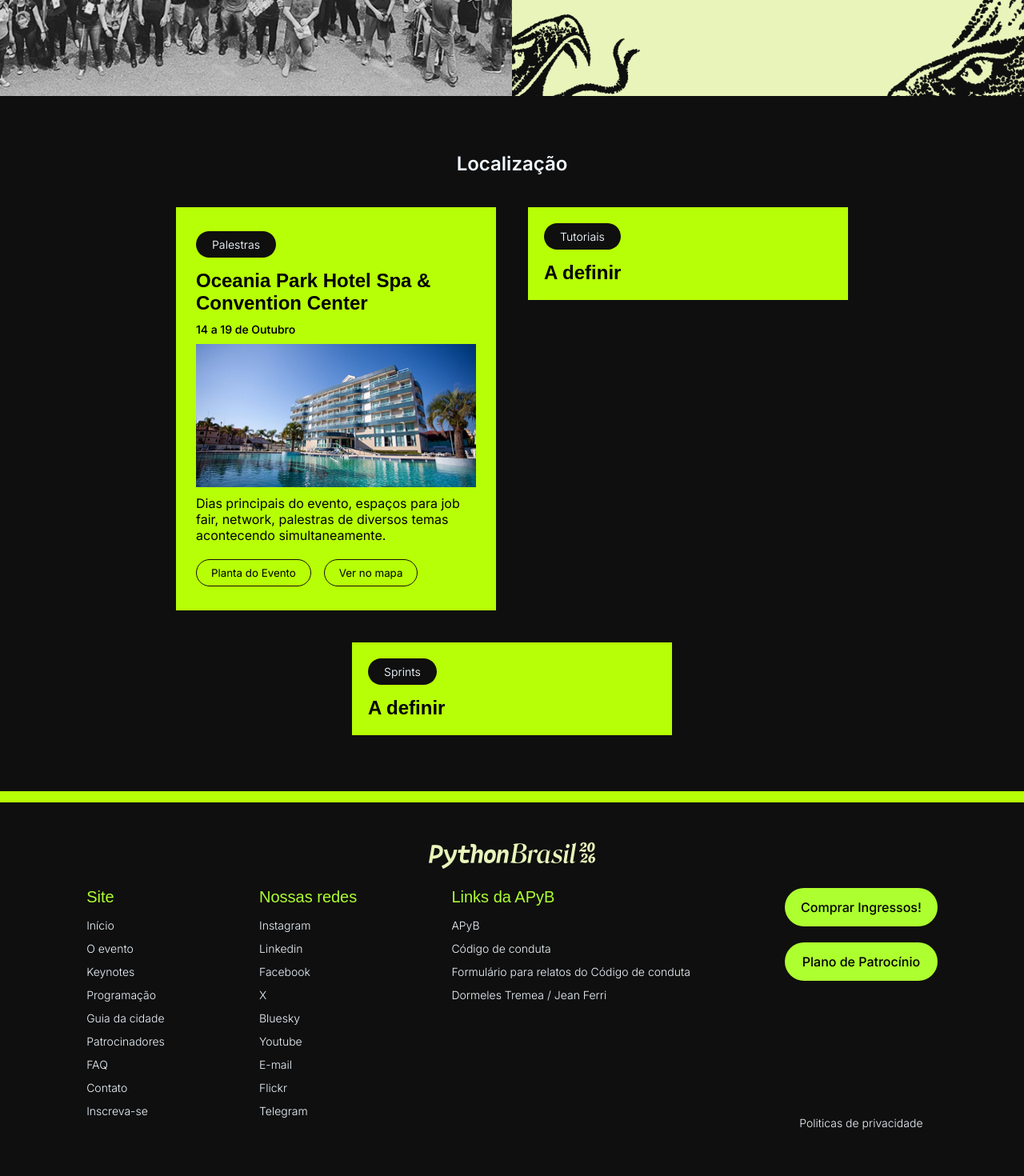
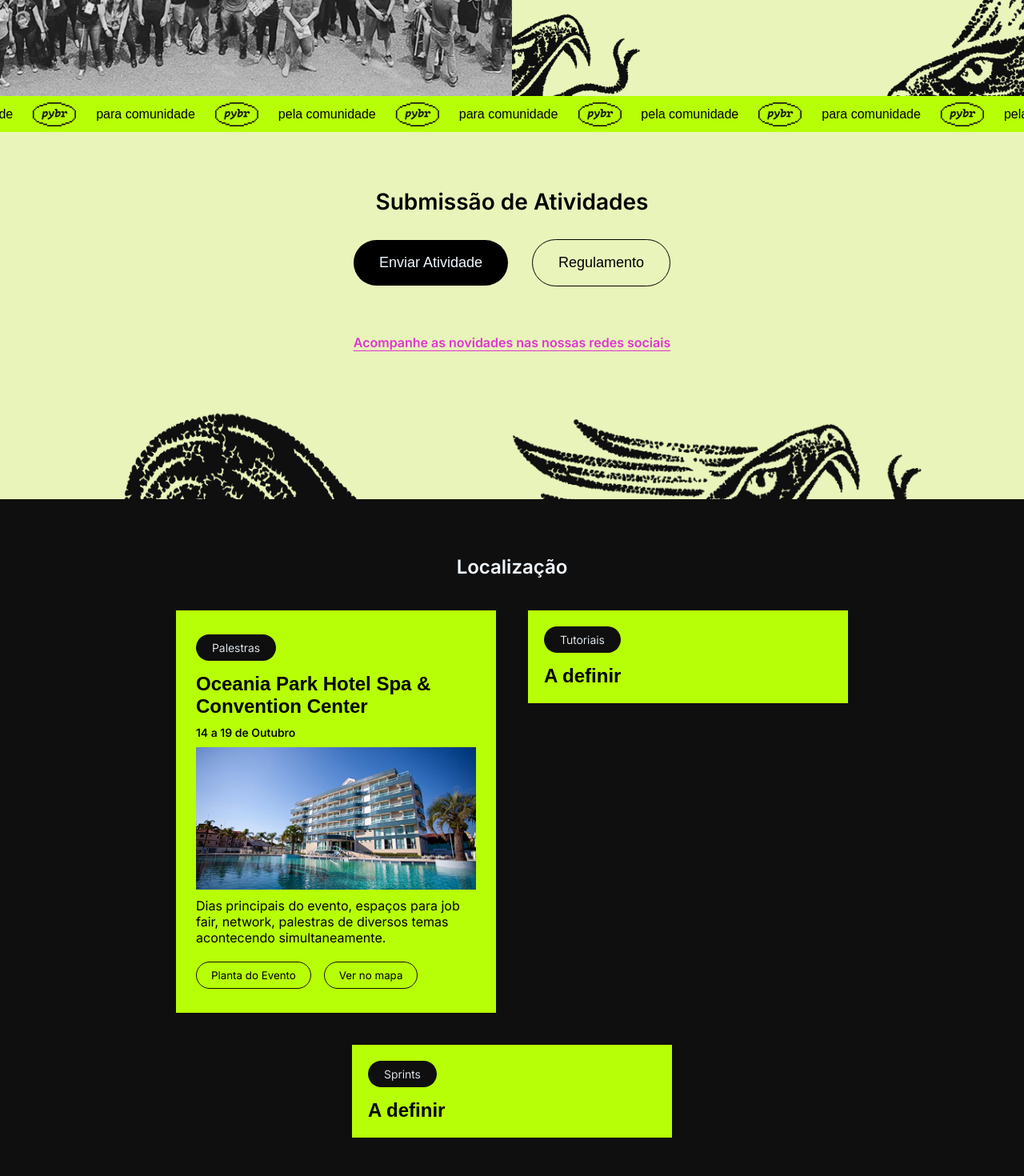
Before and after one commit to pythonbrasil/pybr2026-site, a React (Vite) app: page / in a window 1280 px wide. Shown: the part 1220-2690 px from the top of the page at 80% size. Built offline with nearby package versions, Linux system fonts and the light colour scheme; a web font is replaced by a local one.

Commit message:
feat: Adicionando C4P

```diff
--- a/src/components/Contador.tsx
+++ b/src/components/Contador.tsx
@@ -43,7 +43,7 @@
     }, []);
 
     return (
-        <div className="contador">
+        <div className="contador" id="contador-home">
             <div className="contador_itens">
                 <div className="tempo">
                     <span>{tempo.dias}</span>
--- a/src/components/Footer.tsx
+++ b/src/components/Footer.tsx
@@ -14,46 +14,47 @@
             <div className="Footer_links_site">
                 <h4>{t("footer.site")}</h4>
                 <li>
-                    <ul>{t("footer.inicio")}</ul>
-                    <ul>{t("footer.oEvento")}</ul>
-                    <ul>Keynotes</ul>
-                    <ul>{t("footer.programacao")}</ul>
-                    <ul>{t("footer.guiaDaCidade")}</ul>
-                    <ul>{t("footer.patrocinadores")}</ul>
-                    <ul>FAQ</ul>
-                    <ul>{t("footer.contato")}</ul>
-                    <ul>{t("footer.inscrevaSe")}</ul>
+                    <ul> <a href="#contador-home">{t("footer.inicio")}</a></ul>
+                    <ul> <a href="#O_EVENTO">{t("footer.oEvento")}</a></ul>
+                    {/* <ul>Keynotes</ul> */}
+                    <ul><a href="#SUBMISSAO_DE_ATIVIDADES">{t("home.section4.submissaoDeAtividades")}</a></ul>
+                    {/* <ul>{t("footer.programacao")}</ul> */}
+                    {/* <ul>{t("footer.guiaDaCidade")}</ul> */}
+                    {/* <ul>{t("footer.patrocinadores")}</ul> */}
+                    {/* <ul>FAQ</ul> */}
+                    {/* <ul>{t("footer.contato")}</ul> */}
+                    {/* <ul>{t("footer.inscrevaSe")}</ul> */}
                 </li>
             </div>
             <div className="Footer_links_nossas_redes">
                 <h4>{t("footer.nossasRedes")}</h4>
                 <li>
-                    <ul><img src="" alt="" />Instagram</ul>
-                    <ul><img src="" alt="" />Linkedin</ul>
-                    <ul><img src="" alt="" />Facebook</ul>
-                    <ul><img src="" alt="" />X</ul>
-                    <ul><img src="" alt="" />Bluesky</ul>
-                    <ul><img src="" alt="" />Youtube</ul>
-                    <ul><img src="" alt="" />E-mail</ul>
-                    <ul><img src="" alt="" />Flickr</ul>
-                    <ul><img src="" alt="" />Telegram</ul>
+                    <ul> <a href="https://www.instagram.com/pythonbrasil/" target="_blank"><img src="" alt="" />Instagram</a></ul>
+                    <ul> <a href="https://www.linkedin.com/company/apyb/" target="_blank"><img src="" alt="" />Linkedin</a></ul>
+                    <ul> <a href="https://www.facebook.com/pythonbrasil/" target="_blank"><img src="" alt="" />Facebook</a></ul>
+                    <ul> <a href="https://x.com/pythonbrasil" target="_blank"><img src="" alt="" />X</a></ul>
+                    <ul> <a href="https://bsky.app/profile/pythonbrasil.bsky.social" target="_blank"><img src="" alt="" />Bluesky</a></ul>
+                    <ul> <a href="https://www.youtube.com/@pythonbrasiloficial" target="_blank"><img src="" alt="" />Youtube</a></ul>
+                    <ul> <a href="mailto:brasil@python.org.br" target="_blank"><img src="" alt="" />E-mail</a></ul>
+                    <ul> <a href="https://www.flickr.com/photos/pythonbrasil/" target="_blank"><img src="" alt="" />Flickr</a></ul>
+                    {/* <ul> <a href="https://t.me/pythonbrasil" target="_blank"><img src="" alt="" />Telegram</a></ul> */}
                 </li>
             </div>
             <div className="Footer_links_da_apyb">
                 <h4>{t("footer.linksDaAPyB")}</h4>
                 <li>
                     <ul>APyB</ul>
-                    <ul>{t("footer.codigoDeConduta")}</ul>
-                    <ul>{t("footer.formulario")}</ul>
-                    <ul>Dormeles Tremea / Jean Ferri</ul>
+                    <ul><a href="https://www.python.org.br/codigo-de-conduta/" target="_blank">{t("footer.codigoDeConduta")}</a></ul>
+                    {/* <ul>{t("footer.formulario")}</ul> */}
+                    {/* <ul>Dormeles Tremea / Jean Ferri</ul> */}
                 </li>
             </div>
             <div className="Footer_links_botoes_politicas">
                 <div className="Footer_links_botoes_politicas_buttons">
-                    <button>{t("footer.comprarIngressos")}</button>
-                    <button>{t("footer.planoDePatrocinio")}</button>
+                    <button><a href="https://www.eventbrite.com.br/e/python-brasil-2026-tickets-1011861115217" target="_blank">{t("footer.comprarIngressos")}</a></button>
+                    <button><a href={t("buttonPrincipal.linkPlanoDePatrocinio")} target="_blank">{t("footer.planoDePatrocinio")}</a></button>
                 </div>
-                <h4>{t("footer.politicasDePrivacidade")}</h4>
+                {/* <h4>{t("footer.politicasDePrivacidade")}</h4> */}
             </div>
         </div>
     </footer>)
--- a/src/components/Header.tsx
+++ b/src/components/Header.tsx
@@ -37,10 +37,10 @@
                                         <div className="Menu_itens_botoes_linha2">
                                             <Link to='/'><a href="#HOME" onClick={() => setIsModalOpen(false)}>{t("header.menu.inicio")}</a></Link>
                                             <a href="#O_EVENTO" onClick={() => setIsModalOpen(false)}>{t("header.menu.oEvento")}</a>
-                                            <a href="#KEYNOTES" onClick={() => setIsModalOpen(false)}>KEYNOTES</a>
+                                            {/* <a href="#KEYNOTES" onClick={() => setIsModalOpen(false)}>KEYNOTES</a> */}
                                             {/* <Link to="/programacao" onClick={() => setIsModalOpen(false)}>{t("header.menu.programacao")}</Link> */}
-                                            <a href="#GUIA_DA_CIDADE" onClick={() => setIsModalOpen(false)}>{t("header.menu.guiaDaCidade")}</a>
-                                            <a href="#PATROCINADORES" onClick={() => setIsModalOpen(false)}>{t("header.menu.patrocinadores")}</a>
+                                            {/* <a href="#GUIA_DA_CIDADE" onClick={() => setIsModalOpen(false)}>{t("header.menu.guiaDaCidade")}</a> */}
+                                            {/* <a href="#PATROCINADORES" onClick={() => setIsModalOpen(false)}>{t("header.menu.patrocinadores")}</a> */}
                                             <Link to="/perguntas_frequentes" onClick={() => setIsModalOpen(false)}>FAQ</Link>
                                             <a href="#CONTATO_footer" onClick={() => setIsModalOpen(false)}>{t("header.menu.contato")}</a>
                                         </div>
@@ -48,7 +48,7 @@
                                             <a href="https://pybr2026.eventbrite.com.br/" target="_blank">
                                                 <button>{t("header.menu.ComprarIngresso")}</button>
                                             </a>
-                                            <a href="">
+                                            <a href={t("buttonPrincipal.linkPlanoDePatrocinio")} target="_blank">
                                                 <button>{t("header.menu.planoDePatrocinio")}</button>
                                             </a>
                                         </div>
@@ -62,9 +62,10 @@
                         </div>
                     </ul>
                     <ul className="Header_menu_desktop"><a href="#O_EVENTO">{t("header.OEvento")}</a></ul>
-                    <ul className="Header_menu_desktop"><a href="#KEYNOTES">Keynotes</a></ul>
+                    <ul className="Header_menu_desktop"><a href="#SUBMISSAO_DE_ATIVIDADES">{t("home.section4.submissaoDeAtividades")}</a></ul>
+                    {/* <ul className="Header_menu_desktop"><a href="#KEYNOTES">Keynotes</a></ul> */}
                     {/* <Link to="/programacao"><ul className="Header_menu_desktop">{t("header.Programacao")}</ul></Link> */}
-                    <Link to="/"><ul className="Header_menu_desktop">{t("header.Programacao")}</ul></Link>
+                    {/* <Link to="/"><ul className="Header_menu_desktop">{t("header.Programacao")}</ul></Link> */}
                 </li>
             </div>
             <div className="Header_logo Header_menu_desktop_logo">
--- a/src/pages/home/Home.tsx
+++ b/src/pages/home/Home.tsx
@@ -5,13 +5,15 @@
 import Home_Section5 from "./section/Home.Section5"
 import Home_Section6 from "./section/Home.Section6"
 import Home_Section7 from "./section/Home.Section7"
+import Carrossel from "../../components/Carrossel"
 
 export default function Home() {
     return(<>
         <Home_Section1/>
         <Home_Section2/>
         {/* <Home_Section3/> */}
-        {/* <Home_Section4/> */}
+        <Carrossel/>
+        <Home_Section4/>
         {/* <Home_Section5/> */}
         <Home_Section6/>
         {/* <Home_Section7/> */}
--- a/src/pages/home/section/Home.Section4.tsx
+++ b/src/pages/home/section/Home.Section4.tsx
@@ -6,14 +6,14 @@
 export default function Home_Section4() {
     const { t } = useTranslation();
 
-    return(<section className="Home_Section4">
+    return(<section className="Home_Section4" id="SUBMISSAO_DE_ATIVIDADES">
             <div className="Home_Section4_itens_texto">
                 <h4>{t("home.section4.submissaoDeAtividades")}</h4>
                 <div className="Home_Section4_itens_texto_buttons">
-                    <a href=""><button className="Home_Section4_buttons_1">{t("home.section4.enviarAtividade")}</button></a>
-                    <a href=""><button className="Home_Section4_buttons_2">{t("home.section4.regulamento")}</button></a>
+                    <a href="https://talks.python.org.br/pybr26/cfp" target="_blank"><button className="Home_Section4_buttons_1">{t("home.section4.enviarAtividade")}</button></a>
+                    <a href="https://talks.python.org.br/pybr26/cfp" target="_blank"><button className="Home_Section4_buttons_2">{t("home.section4.regulamento")}</button></a>
                 </div>
-                <a href=""><p>{t("home.section4.paragrafo1")}</p></a>
+                <a href="https://instagram.com/pythonbrasil" target="_blank"><p>{t("home.section4.paragrafo1")}</p></a>
             </div>
             <div className="Home_Section4_cobras">
                 <img src={cobra_1} alt="" />
```
Also changed, not shown: src/i18n.ts (+15 -15 lines), 1 other file (tests, documents, lock files or other folders).
